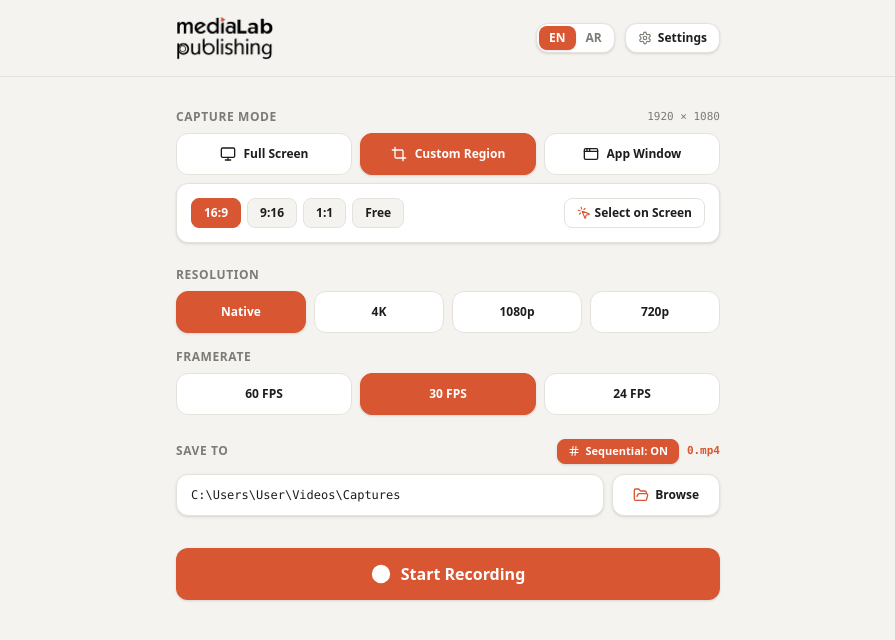
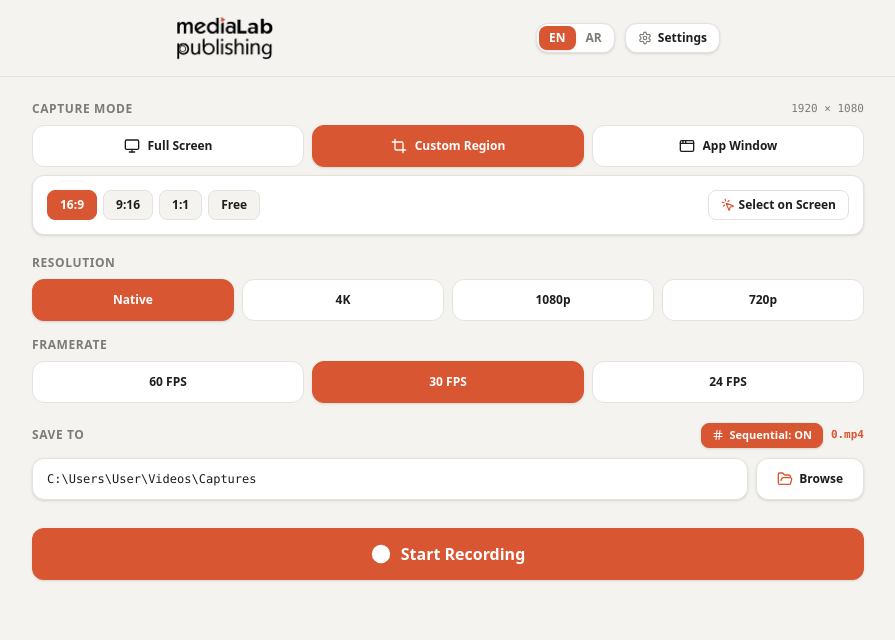
Before and after one commit to m137418529630mmmm-glitch/medialab-Recoding-1.0.2, a React (Vite) app in the folder medialab-Recoding-Ready-With-Workflow/: page / in a window 1280 px wide. Shown: the top 640 px of the page, without its empty margins (192-1087 px from the left). Built offline with nearby package versions, Linux system fonts and the light colour scheme.

Commit message:
Add files via upload

```diff
--- a/medialab-Recoding-Ready-With-Workflow/main.cjs
+++ b/medialab-Recoding-Ready-With-Workflow/main.cjs
@@ -127,16 +127,29 @@ $items | Sort-Object title -Unique | ConvertTo-Json -Compress
     return [];
   }
 }
+function clampRegionToPrimaryDisplay(region) {
+  const display = screen.getPrimaryDisplay();
+  const b = display.bounds;
+  const x0 = Math.max(b.x, Math.min(Math.round(Number(region.x) || 0), b.x + b.width - 2));
+  const y0 = Math.max(b.y, Math.min(Math.round(Number(region.y) || 0), b.y + b.height - 2));
+  const right = Math.max(x0 + 2, Math.min(Math.round((Number(region.x) || 0) + (Number(region.width) || 2)), b.x + b.width));
+  const bottom = Math.max(y0 + 2, Math.min(Math.round((Number(region.y) || 0) + (Number(region.height) || 2)), b.y + b.height));
+  const width = Math.max(2, Math.floor((right - x0) / 2) * 2);
+  const height = Math.max(2, Math.floor((bottom - y0) / 2) * 2);
+  return { x: x0, y: y0, width, height };
+}
+
 function buildInputArgs(opts) {
   const fps = Number([24, 30, 60].includes(Number(opts.fps)) ? opts.fps : 30);
   const args = ['-hide_banner', '-loglevel', 'warning', '-thread_queue_size', '256', '-f', 'gdigrab', '-framerate', String(fps), '-draw_mouse', opts.hideCursor ? '0' : '1'];
   if (opts.mode === 'region' && opts.region) {
-    const r = opts.region;
-    const x = Math.max(0, Math.round(Number(r.x) || 0));
-    const y = Math.max(0, Math.round(Number(r.y) || 0));
-    const w = Math.max(2, Math.floor((Number(r.width) || 2) / 2) * 2);
-    const h = Math.max(2, Math.floor((Number(r.height) || 2) / 2) * 2);
-    args.push('-offset_x', String(x), '-offset_y', String(y), '-video_size', `${w}x${h}`);
+    const r = clampRegionToPrimaryDisplay(opts.region);
+    recordingOptions.region = r;
+    const display = screen.getPrimaryDisplay().bounds;
+    // gdigrab offsets are relative to the desktop capture origin.
+    const x = Math.max(0, r.x - display.x);
+    const y = Math.max(0, r.y - display.y);
+    args.push('-offset_x', String(x), '-offset_y', String(y), '-video_size', `${r.width}x${r.height}`);
   }
   if (opts.mode === 'window' && opts.windowTitle) args.push('-i', `title=${opts.windowTitle}`);
   else args.push('-i', 'desktop');
@@ -199,6 +212,11 @@ async function stopCapture() {
     active = false;
     paused = false;
     if (overlayWin) { safeOverlaySend('hide-hud'); overlayWin.hide(); }
+    if (mainWin && !mainWin.isDestroyed()) {
+      mainWin.show();
+      mainWin.restore();
+      mainWin.focus();
+    }
     const valid = segments.filter(p => fs.existsSync(p) && fs.statSync(p).size > 2048);
     if (!valid.length) throw new Error('No valid video segment was created. Check FFmpeg and capture permissions.');
     const folder = recordingOptions.savePath || app.getPath('videos');
@@ -277,10 +295,13 @@ ipcMain.handle('start-record', async (_e, opts = {}) => {
     await startSegment();
     const win = ensureOverlay(); win.show(); win.setIgnoreMouseEvents(true, { forward: true });
     safeOverlaySend('show-recording-hud', { region: recordingOptions.mode === 'region' ? recordingOptions.region : null });
+    if (mainWin && !mainWin.isDestroyed()) mainWin.minimize();
     send('recording-status-change', { status: 'recording' });
     return { ok: true };
   } catch (e) {
     active = false; paused = false;
+    if (overlayWin && !overlayWin.isDestroyed()) { safeOverlaySend('hide-hud'); overlayWin.hide(); }
+    if (mainWin && !mainWin.isDestroyed()) { mainWin.show(); mainWin.restore(); mainWin.focus(); }
     if (ffmpeg) { try { ffmpeg.kill(); } catch {} ffmpeg = null; }
     throw e;
   }
@@ -288,7 +309,15 @@ ipcMain.handle('start-record', async (_e, opts = {}) => {
 ipcMain.handle('pause-record', () => pauseCapture());
 ipcMain.handle('resume-record', () => resumeCapture());
 ipcMain.handle('stop-save', () => stopCapture());
-ipcMain.on('region-selected', (_e, region) => ipcMain.emit('region-selected-main', null, region));
+ipcMain.on('region-selected', (_e, region) => {
+  if (region && !region.cancelled) {
+    const normalized = clampRegionToPrimaryDisplay(region);
+    send('region-updated', normalized);
+    ipcMain.emit('region-selected-main', null, normalized);
+  } else {
+    ipcMain.emit('region-selected-main', null, region || { cancelled: true });
+  }
+});
 ipcMain.on('overlay-mouse-enter', () => overlayWin && overlayWin.setIgnoreMouseEvents(false));
 ipcMain.on('overlay-mouse-leave', () => overlayWin && overlayWin.setIgnoreMouseEvents(true, { forward: true }));
 ipcMain.on('hud-pause-resume', () => (paused ? resumeCapture() : pauseCapture()).catch(e => send('recording-error', e.message)));
--- a/medialab-Recoding-Ready-With-Workflow/src/App.tsx
+++ b/medialab-Recoding-Ready-With-Workflow/src/App.tsx
@@ -360,7 +360,7 @@ export default function App() {
   };
 
   return (
-    <div className="min-h-screen bg-[#F4F3F0] text-[#1E1D1B] flex flex-col font-sans selection:bg-[#D85631]/20 selection:text-[#D85631]">
+    <div className="min-h-screen w-full bg-[#F4F3F0] text-[#1E1D1B] flex flex-col font-sans selection:bg-[#D85631]/20 selection:text-[#D85631]">
       {/* Top Header with permanent logo & settings */}
       <Header
         lang={lang}
@@ -373,7 +373,7 @@ export default function App() {
       />
 
       {/* Main Container - Centered, strictly bounded, NO overflow */}
-      <main className="flex-1 max-w-xl w-full mx-auto px-4 py-8 space-y-6 box-border overflow-hidden">
+      <main className="flex-1 w-full max-w-4xl mx-auto px-5 sm:px-8 py-5 sm:py-6 space-y-5 box-border overflow-x-hidden">
         {/* Section 1: Capture Mode */}
         <CaptureModeSelector
           lang={lang}
```
Also changed, not shown: medialab-Recoding-Ready-With-Workflow/package.json (+1 -10 lines).
